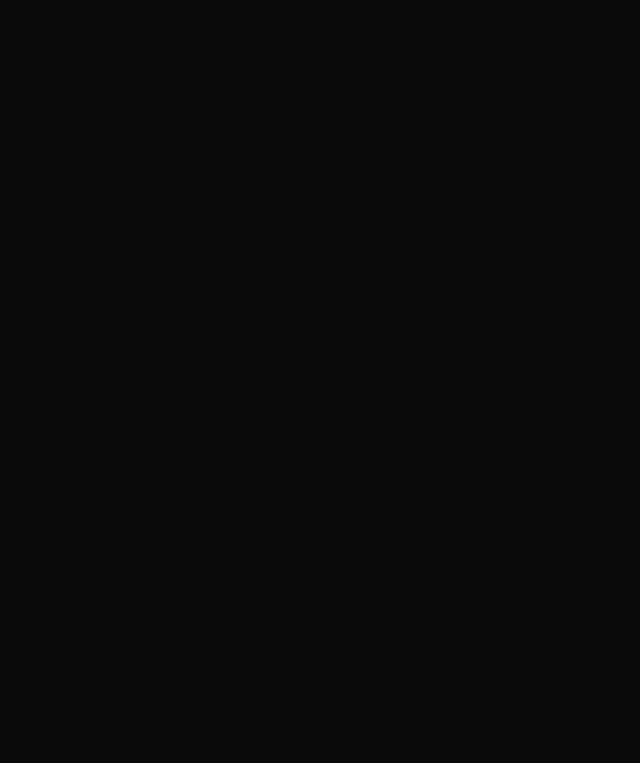
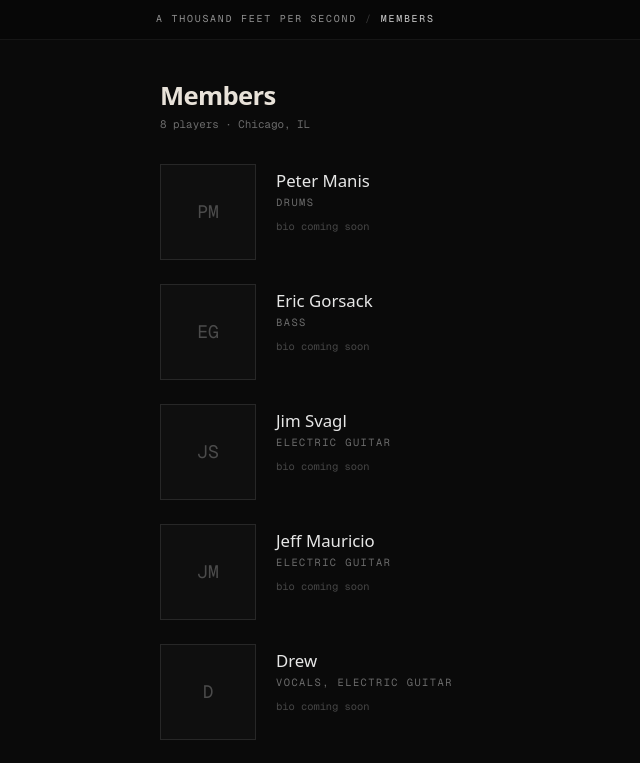
Before and after one commit to topher416/fmnogg.in, a Next.js app: page /members in a window 1280 px wide. Before the commit this address had no page. Shown: the top 763 px of the page, without its empty margins (0-640 px from the left). Built offline with nearby package versions, Linux system fonts and the light colour scheme; a web font is replaced by a local one.

Commit message:
Add members page with photo/bio placeholders

```diff
--- /dev/null
+++ b/src/app/members/page.tsx
@@ -0,0 +1,72 @@
+import type { Metadata } from "next";
+import { BAND } from "@/lib/site";
+import SiteHeader from "@/components/site/SiteHeader";
+import SiteFooter from "@/components/site/SiteFooter";
+
+export const metadata: Metadata = {
+  title: `Members — ${BAND.name}`,
+  description: `The members of ${BAND.name}, a Radiohead cover project based in Chicago.`,
+  alternates: { canonical: "/members" },
+};
+
+const MEMBERS = [
+  { name: "Peter Manis", role: "drums" },
+  { name: "Eric Gorsack", role: "bass" },
+  { name: "Jim Svagl", role: "electric guitar" },
+  { name: "Jeff Mauricio", role: "electric guitar" },
+  { name: "Drew", role: "vocals, electric guitar" },
+  { name: "Topher Rasmussen", role: "acoustic, vocals" },
+  { name: "Hannah Enenbach", role: "vocals" },
+  { name: "Andrew Schneider", role: "keys" },
+];
+
+function initials(name: string) {
+  return name
+    .split(" ")
+    .map((p) => p[0])
+    .join("")
+    .slice(0, 2)
+    .toUpperCase();
+}
+
+export default function MembersPage() {
+  return (
+    <div className="min-h-screen bg-[#0a0a0a] text-[#e8e2d9] flex flex-col">
+      <SiteHeader crumbs={[{ label: "members" }]} />
+
+      <main className="flex-1 w-full max-w-[1000px] mx-auto px-5 py-10">
+        <h1 className="text-[1.6rem] font-bold leading-tight tracking-tight">
+          Members
+        </h1>
+        <p className="mt-1 font-mono text-[0.68rem] text-white/40">
+          {MEMBERS.length} players · Chicago, IL
+        </p>
+
+        <ul className="mt-8 space-y-6">
+          {MEMBERS.map((m) => (
+            <li key={m.name} className="flex gap-4 sm:gap-5 items-start">
+              {/* photo goes here */}
+              <div className="shrink-0 w-20 h-20 sm:w-24 sm:h-24 border border-white/10 bg-white/[0.02] flex items-center justify-center font-mono text-lg text-white/25 select-none">
+                {initials(m.name)}
+              </div>
+              <div className="min-w-0 pt-1">
+                <div className="text-[1.05rem] font-medium text-white/90">
+                  {m.name}
+                </div>
+                <div className="mt-0.5 font-mono text-[0.65rem] uppercase tracking-[0.14em] text-white/40">
+                  {m.role}
+                </div>
+                {/* bio goes here */}
+                <p className="mt-2 font-mono text-[0.65rem] text-white/25">
+                  bio coming soon
+                </p>
+              </div>
+            </li>
+          ))}
+        </ul>
+      </main>
+
+      <SiteFooter />
+    </div>
+  );
+}
```
